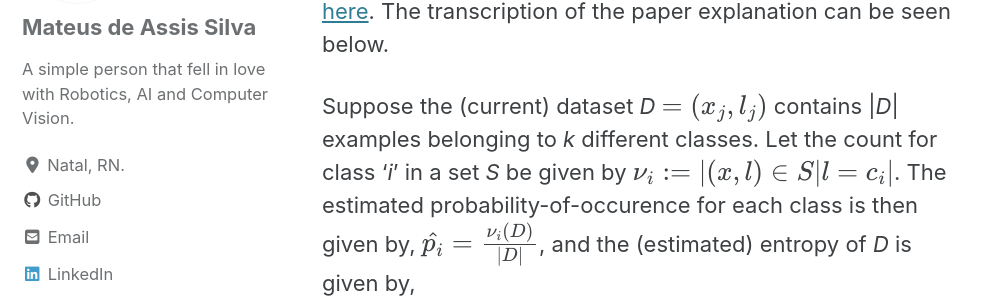
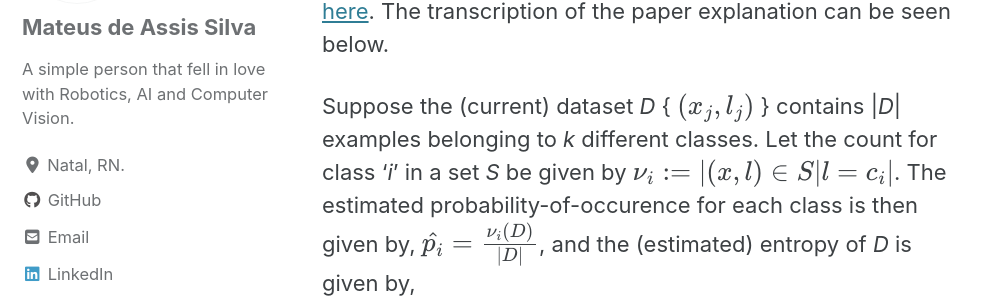
Before and after one commit to mtxslv/mtxslv.github.io, a Jekyll site: the page built from _posts/2020-05-12-id3_part_2.md, in a window 1280 px wide and 900 px high, scrolled down 874 px. Shown: the part 172-470 px from the top of the window, without its empty margins (0-999 px from the left). Built offline with Jekyll 4.4.1, drawn with Linux system fonts in a browser that asks for light colours; cached includes are drawn as plain includes; nearby versions of some CDN libraries; formulas are drawn with MathJax 3.

Commit message:
latex expressions added

```diff
--- a/_posts/2020-05-12-id3_part_2.md
+++ b/_posts/2020-05-12-id3_part_2.md
@@ -26,9 +26,9 @@
 A good definition of the Entropy of a Dataset can be seen [here](https://courses.cs.washington.edu/courses/cse446/15sp/assignments/1/hw1.pdf). The transcription of the paper explanation can be seen below.
 
 Suppose the (current) dataset _D_
-$$ = {(x_j,l_j)} $$
+{ $$(x_j,l_j)$$ }
 contains |_D_| examples belonging to _k_ different classes. Let the count for class '_i_' in a set _S_ be given by
-$$\nu_i := |(x,l) \in S | l = c_i|$$. The estimated probability-of-occurence for each class is then given by, $$\hat{p_i} = \frac{\nu_i(D)}{|D|}$$, and the (estimated) entropy of _D_ is given by,
+$$\nu_i := |{(x,l) \in S | l = c_i}|$$. The estimated probability-of-occurence for each class is then given by, $$\hat{p_i} = \frac{\nu_i(D)}{|D|}$$, and the (estimated) entropy of _D_ is given by,
 
 $$ \hat{H}(D) := \sum\limits_{i = 1}^{k} \hat{p_i}\log_2(\hat{p_i}) $$
 
```
